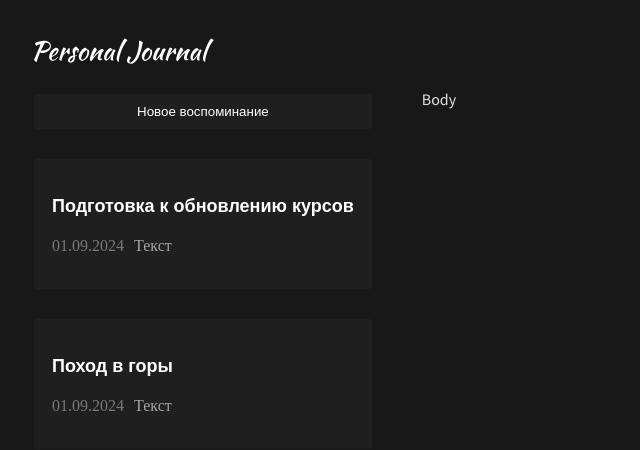
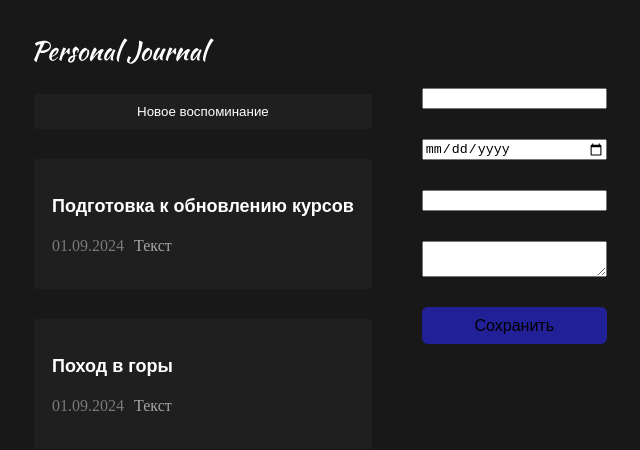
Before and after one commit to karbolinivan/note-app, a React (Vite) app: page / in a window 1280 px wide. Shown: the top 450 px of the page, without its empty margins (4-644 px from the left). Built offline with nearby package versions, Linux system fonts and the light colour scheme.

Commit message:
stateless

```diff
--- a/src/App.jsx
+++ b/src/App.jsx
@@ -6,6 +6,8 @@ import Body from './layouts/Body/Body';
 import Header from './components/Header/Header';
 import JornalList from './components/JornalList/JornalList';
 import JornalAddButton from './components/JornalAddButton/JornalAddButton';
+import JornalForm from './components/JornalForm/JornalForm';
+
 
 // используем функциональный подход
 function App() {
@@ -22,6 +24,8 @@ function App() {
 			text: 'Текст'
 		}
 	];
+
+
 	return (
 	// должен быть один родительский элемент <>
 		<div className='app'>
@@ -46,7 +50,7 @@ function App() {
 				</JornalList>
 			</LeftPanel>
 			<Body>
-				Body
+				<JornalForm />
 			</Body>
 		</div>
 	);
--- a/src/components/Button/Button.jsx
+++ b/src/components/Button/Button.jsx
@@ -1,16 +1,9 @@
 import './Button.css';
-import { useState } from 'react';
 
-function Button() {
-	const [text, setText] = useState('Сохранить');
-	const clicked = () => {
-		setText('Закрыть');
-
-	};
-
+function Button({ text, onClick }) {
 	return (
 		<>
-			<button onClick={clicked} className="button accent">{text}</button>
+			<button className="button accent" onClick={onClick}>{text}</button>
 		</>
 	);
 }
--- /dev/null
+++ b/src/components/JornalForm/JornalForm.css
@@ -0,0 +1,5 @@
+.jornal-form {
+    display: flex;
+    flex-direction: column;
+    gap: 30px;
+}
--- /dev/null
+++ b/src/components/JornalForm/JornalForm.jsx
@@ -0,0 +1,37 @@
+import './JornalForm.css';
+import { useState } from 'react';
+import Button from '../Button/Button';
+
+function JornalForm() {
+
+	const [inputData, setInputData] = useState('');
+
+
+	const inputChange = (event) => {
+		setInputData(event.target.value);
+		console.log(inputData);
+
+	};
+
+	const addJornalItem = (e) => {
+		e.preventDefault();
+		const formData = new FormData(e.target);
+		const formProps = Object.fromEntries(formData);
+		console.log(formProps);
+
+	};
+
+	return (
+		<>
+			<form className='jornal-form' onSubmit={addJornalItem}>
+				<input type='text' name='title' />
+				<input type='date' name='date' />
+				<input type='text' name='tag' value={inputData} onChange={inputChange} />
+				<textarea name="post" id="" ></textarea>
+				<Button text='Сохранить' onClick={() => {console.log('asdas');}}/>
+			</form>
+		</>
+	);
+}
+
+export default JornalForm;
```
